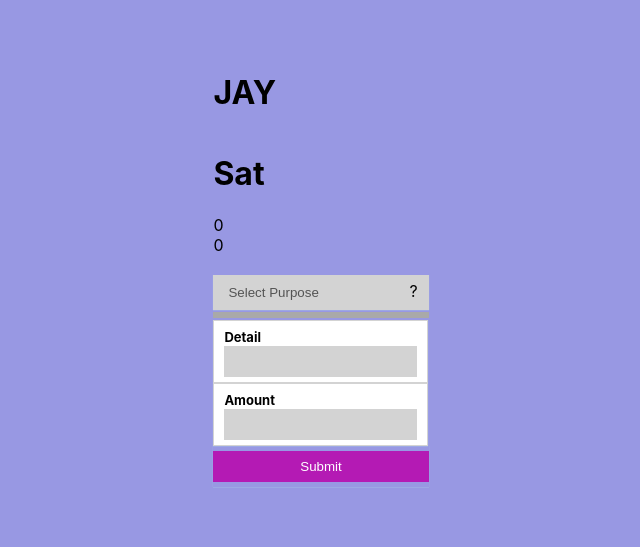
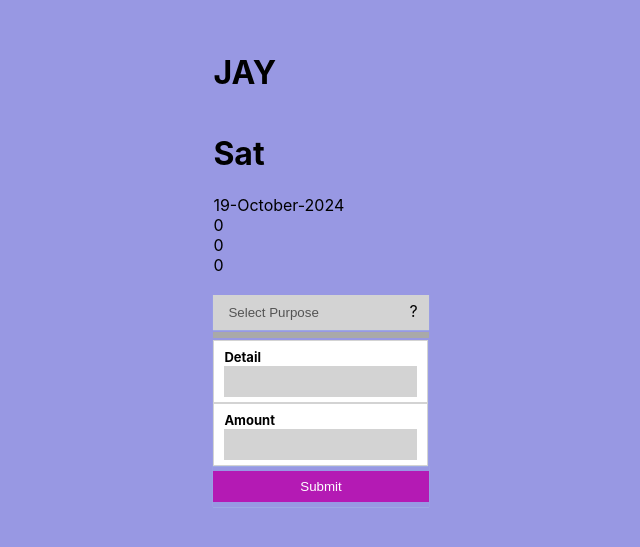
Before and after one commit to Alexcoder/personal, a React (Create React App) app: page / in a window 1280 px wide. Shown: the part 131-678 px from the top of the page, without its empty margins (319-959 px from the left). Built offline with nearby package versions, Linux system fonts and the light colour scheme.

Commit message:
31 October

```diff
--- a/src/App.js
+++ b/src/App.js
@@ -29,7 +29,7 @@ function App() {
       <h1>JAY</h1>
       <h1>{hooks.formatDate.weekDay}</h1>
      {/* <div>{hooks.formatDate.time}</div> */}
-     {/* <div>{hooks.formatDate.fullDate()}</div> */}
+     <div>{hooks.formatDate.fullDate()}</div>
 
 
      <Routes>
--- a/src/component/request/request.jsx
+++ b/src/component/request/request.jsx
@@ -43,6 +43,7 @@ function Request (){
   return (
     <div className="request-cont">
        <div>{datafromDB.length && datafromDB[datafromDB.length-1].budget[0].purpose}</div>
+       <div>{datafromDB.length && datafromDB[datafromDB.length-1].budget[0].detail}</div>
         <div>{datafromDB.length && datafromDB[datafromDB.length-1].budget[0].amountRequired[0].amount}</div>
         { true ?
         < AddExpense
```
